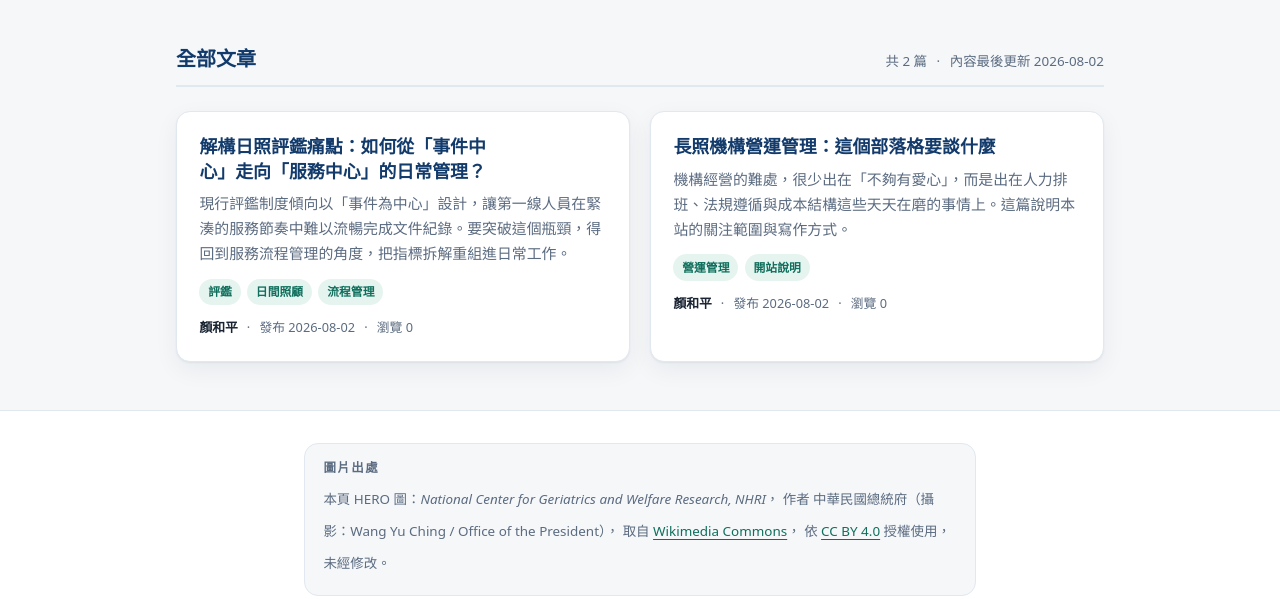
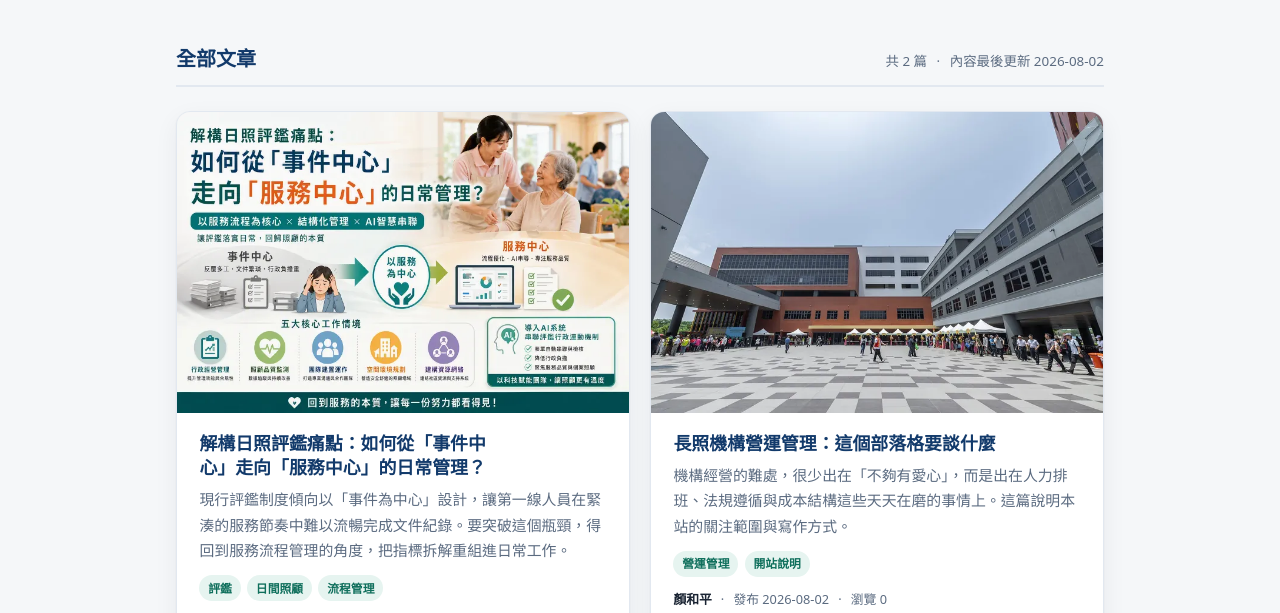
Before and after one commit to a0988343304-ops/ltc-blog, a website: page docs/index.html in a window 1280 px wide. Shown: the part 706-1319 px from the top of the page. Drawn offline with Linux system fonts and the light colour scheme; no server answers.

Commit message:
feat: 首頁文章卡片加上 HERO 縮圖
- 縮圖切齊卡片上緣與左右緣，固定 3/2 裁切讓網格高度一致
- 帶 srcset + sizes，卡片寬度只有幾百 px，不必下載 1536px 原圖
- alt 留空：縮圖對卡片而言是裝飾，內容由緊接著的標題承載，
  放 alt 會讓螢幕閱讀器在每個標題前先念一整段圖片描述
- 縮圖連結 tabindex="-1" + aria-hidden，避免與標題連結重複佔用 Tab

Co-Authored-By: Claude Opus 5 <noreply@anthropic.com>

```diff
--- a/docs/assets/css/site.css
+++ b/docs/assets/css/site.css
@@ -284,6 +284,24 @@ h1, h2, h3, h4 {
 /* 滑鼠有 hover 回饋，鍵盤也要有對等的回饋 */
 .card:focus-within { transform: translateY(-2px); border-color: var(--accent); }
 .card > article { min-width: 0; }
+
+/* 卡片縮圖：滿版切齊卡片上緣，與卡片圓角對齊。
+   用固定 3/2 裁切讓每張卡的圖高度一致，網格才不會參差。 */
+.card__thumb {
+  display: block;
+  margin: calc(-1 * clamp(1rem, 3vw, 1.4rem)) calc(-1 * clamp(1rem, 3vw, 1.4rem)) clamp(.8rem, 2.5vw, 1.1rem);
+  border-radius: calc(var(--radius) - 1px) calc(var(--radius) - 1px) 0 0;
+  overflow: hidden;
+  background: var(--border);
+}
+
+.card__thumb img {
+  width: 100%;
+  height: auto;
+  aspect-ratio: 3 / 2;
+  object-fit: cover;
+  display: block;
+}
 
 .card__title { margin: 0 0 .5rem; font-size: 1.12rem; }
 .card__title a { color: var(--heading); text-decoration: none; }
--- a/docs/index.html
+++ b/docs/index.html
@@ -23,7 +23,7 @@
 <meta name="twitter:image:alt" content="國家衛生研究院國家高齡醫學暨健康福祉研究中心的建築外觀與前方廣場" />
 <meta property="og:url" content="https://ltc-blog.pages.dev/" />
 <link rel="canonical" href="https://ltc-blog.pages.dev/" />
-<link rel="stylesheet" href="assets/css/site.css?v=0c72af5418" />
+<link rel="stylesheet" href="assets/css/site.css?v=c27964a5f9" />
 <link rel="icon" href="assets/img/favicon.svg" type="image/svg+xml" />
 <link rel="apple-touch-icon" href="assets/img/icon-512.png" />
 <script type="application/ld+json">{"@context":"https://schema.org","@type":"Blog","@id":"https://ltc-blog.pages.dev/#blog","url":"https://ltc-blog.pages.dev/","name":"長照機構營運管理","description":"聚焦台灣長照機構的營運管理實務：人力配置、法規遵循、品質稽核、成本結構與日常流程改善。","inLanguage":"zh-Hant-TW","author":{"@type":"Person","name":"顏和平"},"publisher":{"@type":"Person","name":"顏和平"},"blogPost":[{"@type":"BlogPosting","headline":"解構日照評鑑痛點：如何從「事件中心」走向「服務中心」的日常管理？","description":"現行評鑑制度傾向以「事件為中心」設計，讓第一線人員在緊湊的服務節奏中難以流暢完成文件紀錄。要突破這個瓶頸，得回到服務流程管理的角度，把指標拆解重組進日常工作。","url":"https://ltc-blog.pages.dev/20260802-service-centered-accreditation/","datePublished":"2026-08-02","dateModified":"2026-08-02","author":{"@type":"Person","name":"顏和平"}},{"@type":"BlogPosting","headline":"長照機構營運管理：這個部落格要談什麼","description":"機構經營的難處，很少出在「不夠有愛心」，而是出在人力排班、法規遵循與成本結構這些天天在磨的事情上。這篇說明本站的關注範圍與寫作方式。","url":"https://ltc-blog.pages.dev/20260802-introduction/","datePublished":"2026-08-02","dateModified":"2026-08-02","author":{"@type":"Person","name":"顏和平"}}]}</script>
@@ -77,6 +77,18 @@
           <ul class="cards">
         <li class="card">
           <article>
+            <a class="card__thumb" href="20260802-service-centered-accreditation/" tabindex="-1" aria-hidden="true">
+              <img
+                src="assets/img/hero-event-to-service.webp?v=af7b64a145"
+                srcset="assets/img/hero-event-to-service-768.webp?v=a2372ef649 768w, assets/img/hero-event-to-service-1152.webp?v=9bf713b82f 1152w, assets/img/hero-event-to-service-1536.webp?v=3a6ff1ec92 1536w"
+                sizes="(max-width: 46rem) calc(100vw - 4rem), 27rem"
+                alt=""
+                width="1536"
+                height="1024"
+                loading="lazy"
+                decoding="async"
+              />
+            </a>
             <h3 class="card__title"><a href="20260802-service-centered-accreditation/">解構日照評鑑痛點：如何從「事件中心」走向「服務中心」的日常管理？</a></h3>
             <p class="card__summary">現行評鑑制度傾向以「事件為中心」設計，讓第一線人員在緊湊的服務節奏中難以流暢完成文件紀錄。要突破這個瓶頸，得回到服務流程管理的角度，把指標拆解重組進日常工作。</p>
             <p class="card__tags"><span class="tag">評鑑</span><span class="tag">日間照顧</span><span class="tag">流程管理</span></p>
@@ -92,6 +104,18 @@
         </li>
         <li class="card">
           <article>
+            <a class="card__thumb" href="20260802-introduction/" tabindex="-1" aria-hidden="true">
+              <img
+                src="assets/img/hero-geriatrics-center.jpg?v=6d4199fb39"
+                srcset="assets/img/hero-geriatrics-center-768.webp?v=fc6b0d2b5c 768w, assets/img/hero-geriatrics-center-1152.webp?v=9cd5d25b98 1152w, assets/img/hero-geriatrics-center-1536.webp?v=bb8941b768 1536w"
+                sizes="(max-width: 46rem) calc(100vw - 4rem), 27rem"
+                alt=""
+                width="1920"
+                height="1240"
+                loading="lazy"
+                decoding="async"
+              />
+            </a>
             <h3 class="card__title"><a href="20260802-introduction/">長照機構營運管理：這個部落格要談什麼</a></h3>
             <p class="card__summary">機構經營的難處，很少出在「不夠有愛心」，而是出在人力排班、法規遵循與成本結構這些天天在磨的事情上。這篇說明本站的關注範圍與寫作方式。</p>
             <p class="card__tags"><span class="tag">營運管理</span><span class="tag">開站說明</span></p>
--- a/static/assets/css/site.css
+++ b/static/assets/css/site.css
@@ -284,6 +284,24 @@ h1, h2, h3, h4 {
 /* 滑鼠有 hover 回饋，鍵盤也要有對等的回饋 */
 .card:focus-within { transform: translateY(-2px); border-color: var(--accent); }
 .card > article { min-width: 0; }
+
+/* 卡片縮圖：滿版切齊卡片上緣，與卡片圓角對齊。
+   用固定 3/2 裁切讓每張卡的圖高度一致，網格才不會參差。 */
+.card__thumb {
+  display: block;
+  margin: calc(-1 * clamp(1rem, 3vw, 1.4rem)) calc(-1 * clamp(1rem, 3vw, 1.4rem)) clamp(.8rem, 2.5vw, 1.1rem);
+  border-radius: calc(var(--radius) - 1px) calc(var(--radius) - 1px) 0 0;
+  overflow: hidden;
+  background: var(--border);
+}
+
+.card__thumb img {
+  width: 100%;
+  height: auto;
+  aspect-ratio: 3 / 2;
+  object-fit: cover;
+  display: block;
+}
 
 .card__title { margin: 0 0 .5rem; font-size: 1.12rem; }
 .card__title a { color: var(--heading); text-decoration: none; }
```
Also changed, not shown: build.mjs (+26 -0 lines), docs/20260802-introduction/index.html (+1 -1 lines), docs/20260802-service-centered-accreditation/index.html (+1 -1 lines).
